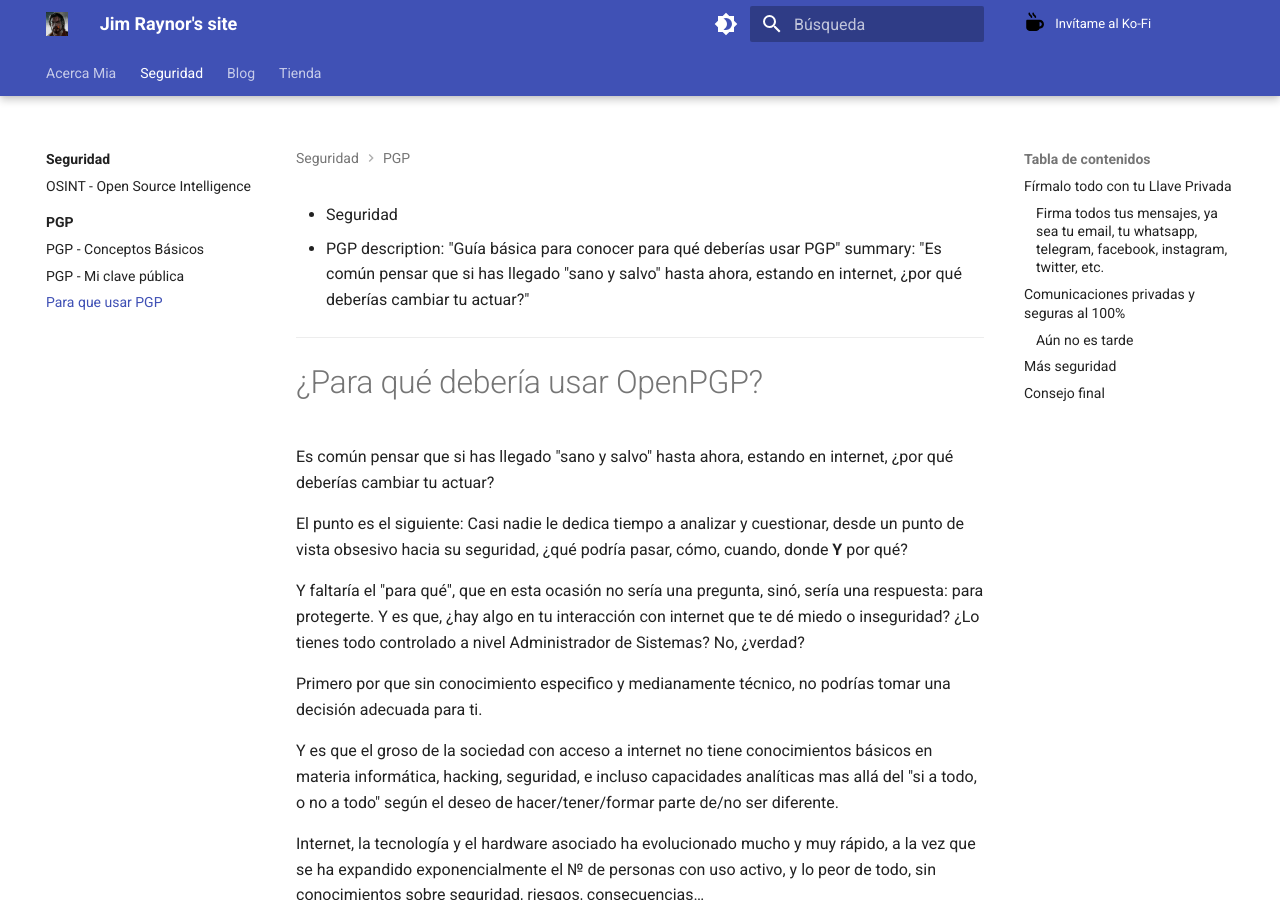
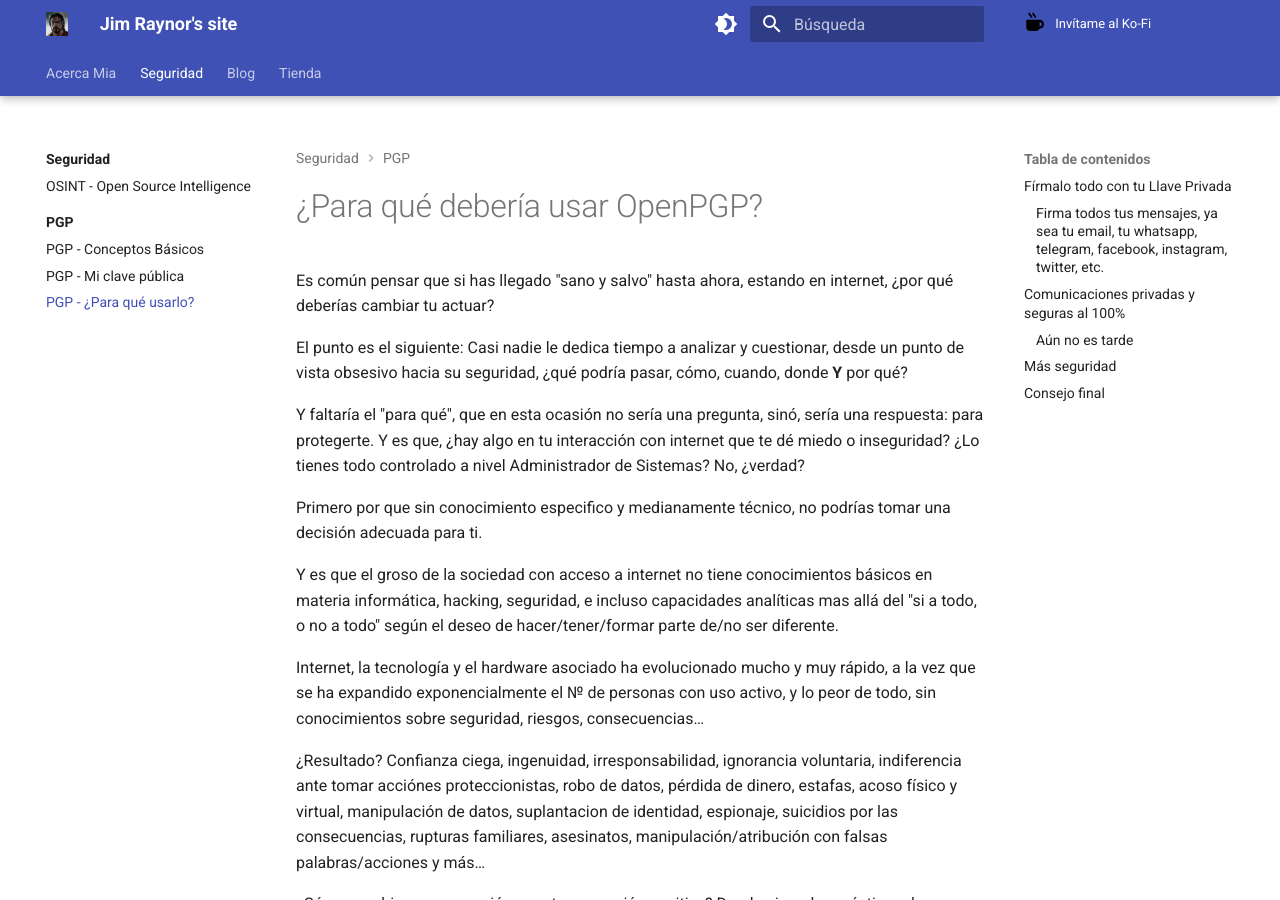
Before and after one commit to jimraynor88/blog, an MkDocs documentation site: the page built from docs/Seguridad/PGP/Para-que-usar-PGP.md, in a window 1280 px wide and 900 px high. Built offline with MkDocs 1.6.1 and Material for MkDocs 9.7.7, drawn with Linux system fonts in a browser that asks for light colours.

Commit message:
Update Para-que-usar-PGP.md

```diff
--- a/docs/Seguridad/PGP/Para-que-usar-PGP.md
+++ b/docs/Seguridad/PGP/Para-que-usar-PGP.md
@@ -4,7 +4,7 @@ tags:
   - Seguridad
   - PGP
 description: "Guía básica para conocer para qué deberías usar PGP"
-summary: "Es común pensar que si has llegado "sano y salvo" hasta ahora, estando en internet, ¿por qué deberías cambiar tu actuar?"
+summary: "Es común pensar que si has llegado sano y salvo hasta ahora, estando en internet, ¿por qué deberías cambiar tu actuar?"
 ---
 
 
```
